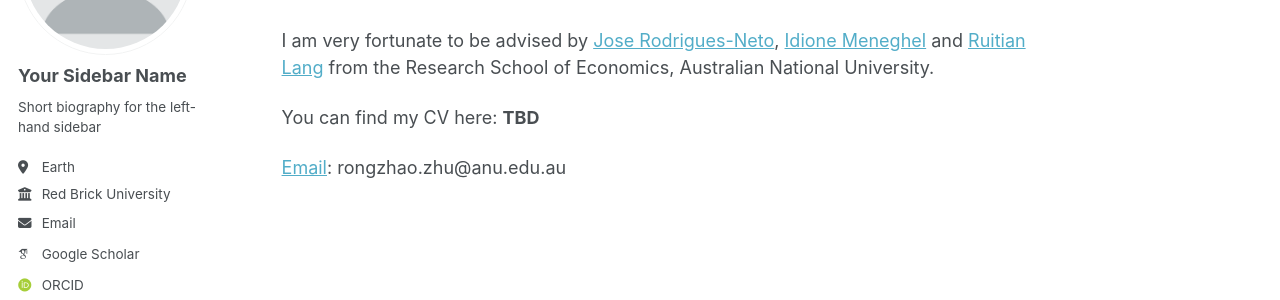
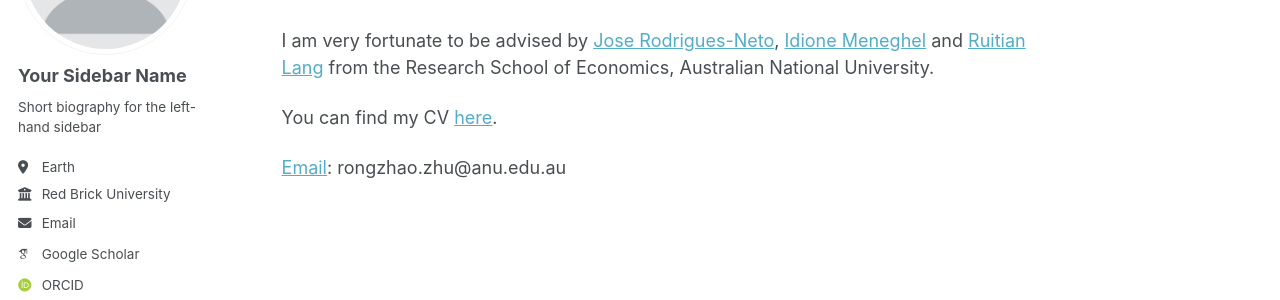
Before and after one commit to Roongzhao/roongzhao.github.io, a Jekyll site: the page built from _pages/about.md, in a window 1280 px wide. Shown: the part 219-519 px from the top of the page. Built offline with Jekyll 4.4.1, drawn with Linux system fonts in a browser that asks for light colours; some web fonts are replaced.

Commit message:
Update about.md

```diff
--- a/_pages/about.md
+++ b/_pages/about.md
@@ -11,6 +11,6 @@ I am a fourth-year PhD candidate from the Research School of Economics, Australi
 
 I am very fortunate to be advised by [Jose Rodrigues-Neto](https://rse.anu.edu.au/about/staff-directory/associate-professor-jose-rodrigues-neto), [Idione Meneghel](https://rse.anu.edu.au/about/staff-directory/associate-professor-idione-meneghel) and [Ruitian Lang](https://rse.anu.edu.au/about/staff-directory/dr-ruitian-lang) from the Research School of Economics, Australian National University.
 
-You can find my CV here: **TBD**
+You can find my CV [here](.../assets/CV_RongzhaoZhu.pdf).
 
 [Email](mailto:rongzhao.zhu@anu.edu.au): rongzhao.zhu@anu.edu.au
```
